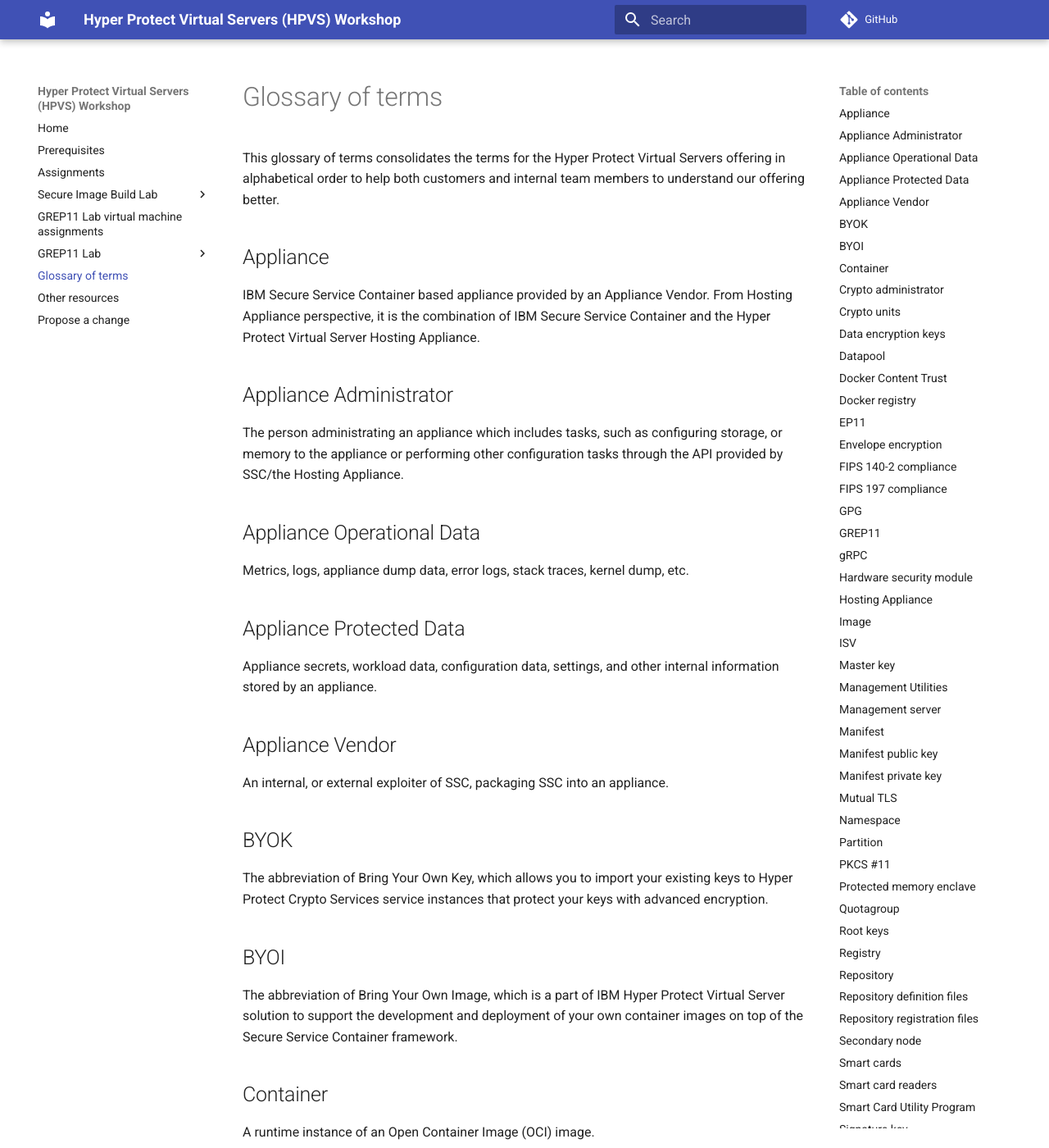
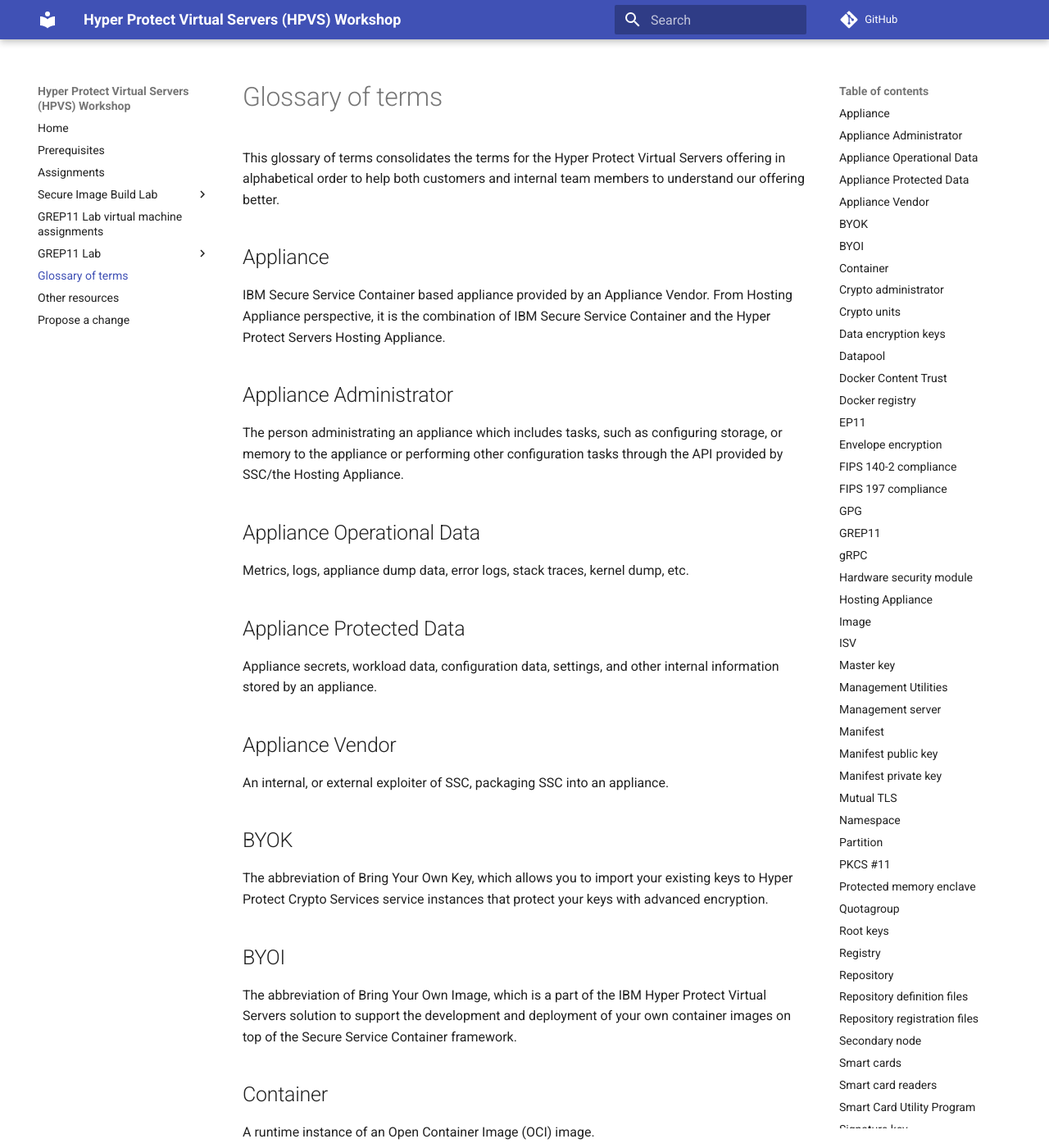
Before and after one commit to ibm-wsc/hyper-protect-virtual-servers-workshop, an MkDocs documentation site: the page built from docs/glossary.md, in a window 1280 px wide and 1400 px high. Shown: the whole window at 82% size. Built offline with MkDocs 1.6.1 and Material for MkDocs 9.7.7, drawn with Linux system fonts in a browser that asks for light colours; comment, search, counter and statistics services are not loaded.

Commit message:
fix typo

```diff
--- a/docs/glossary.md
+++ b/docs/glossary.md
@@ -1,7 +1,7 @@
 This glossary of terms consolidates the terms for the Hyper Protect Virtual Servers offering in alphabetical order to help both customers and internal team members to understand our offering better.
 
 ## Appliance
-IBM Secure Service Container based appliance provided by an Appliance Vendor. From Hosting Appliance perspective, it is the combination of IBM Secure Service Container and the Hyper Protect Virtual Server Hosting Appliance.
+IBM Secure Service Container based appliance provided by an Appliance Vendor. From Hosting Appliance perspective, it is the combination of IBM Secure Service Container and the Hyper Protect Servers Hosting Appliance.
 
 ## Appliance Administrator
 The person administrating an appliance which includes tasks, such as configuring storage, or memory to the appliance or performing other configuration tasks through the API provided by SSC/the Hosting Appliance.
@@ -19,7 +19,7 @@ An internal, or external exploiter of SSC, packaging SSC into an appliance.
 The abbreviation of Bring Your Own Key, which allows you to import your existing keys to Hyper Protect Crypto Services service instances that protect your keys with advanced encryption.
 
 ## BYOI
-The abbreviation of Bring Your Own Image, which is a part of IBM Hyper Protect Virtual Server solution to support the development and deployment of your own container images on top of the Secure Service Container framework.
+The abbreviation of Bring Your Own Image, which is a part of the IBM Hyper Protect Virtual Servers solution to support the development and deployment of your own container images on top of the Secure Service Container framework.
 
 ## Container
 A runtime instance of an Open Container Image (OCI) image.
```
